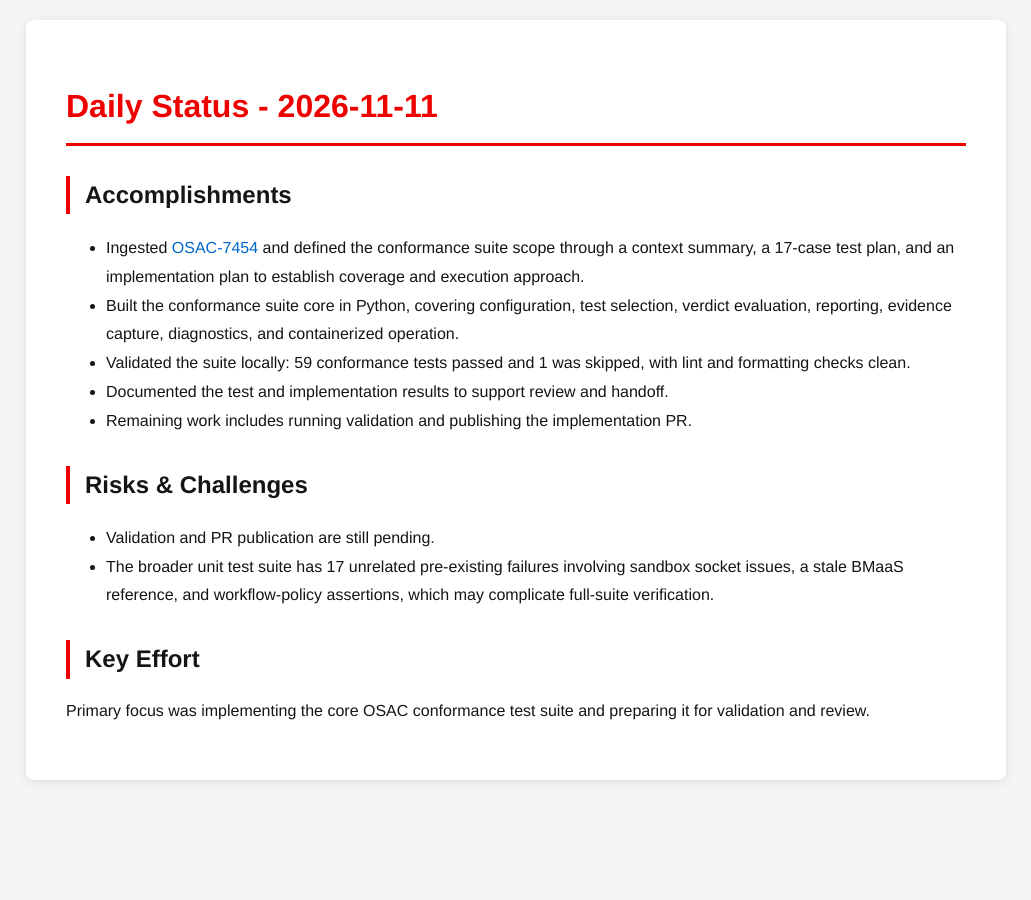
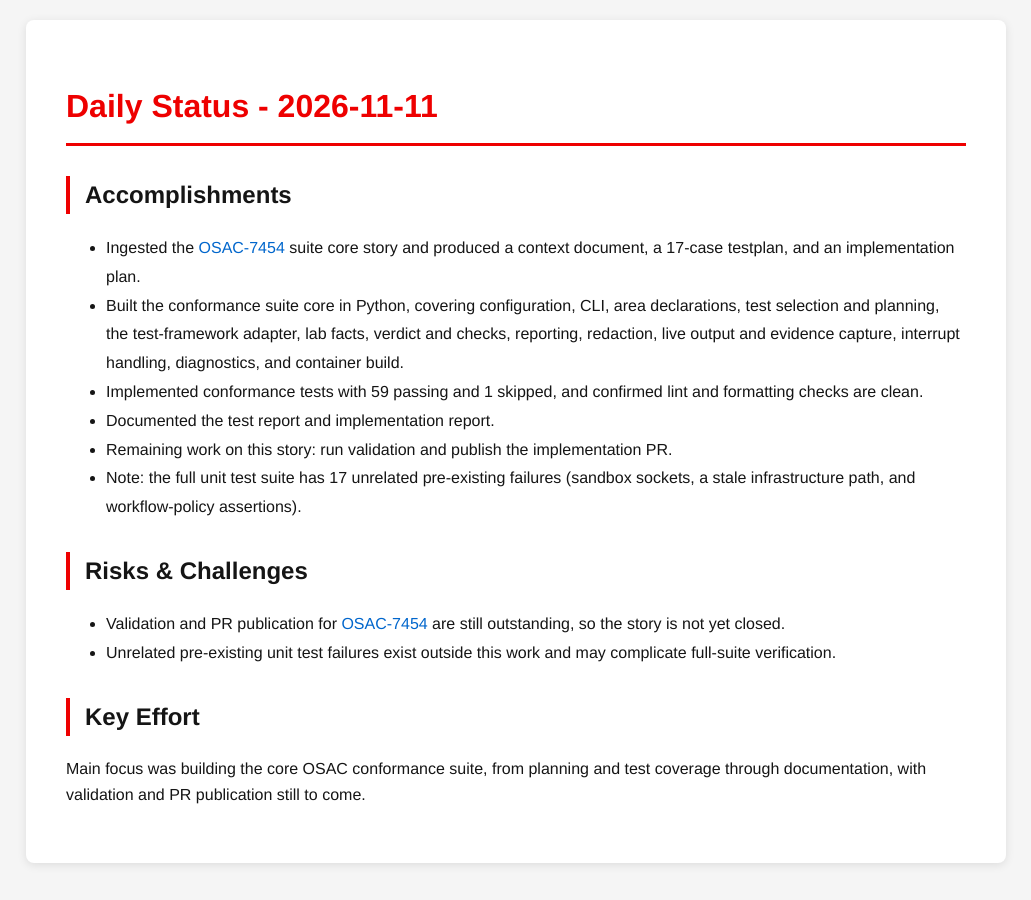
Before and after one commit to tzvatot/daily-status, a Jekyll site: the page built from 2026-11-11.md, in a window 1280 px wide. Shown: the whole page, without its empty margins (124-1155 px from the left). Built offline with Jekyll 4.4.1, drawn with Linux system fonts in a browser that asks for light colours.

Commit message:
Daily status update - 2026-11-11

```diff
--- a/2026-11-11.md
+++ b/2026-11-11.md
@@ -7,15 +7,16 @@ date: 2026-11-11
 # Daily Status - 2026-11-11
 
 ## Accomplishments
-- Ingested [OSAC-7454](https://redhat.atlassian.net/browse/OSAC-7454) and defined the conformance suite scope through a context summary, a 17-case test plan, and an implementation plan to establish coverage and execution approach.
-- Built the conformance suite core in Python, covering configuration, test selection, verdict evaluation, reporting, evidence capture, diagnostics, and containerized operation.
-- Validated the suite locally: 59 conformance tests passed and 1 was skipped, with lint and formatting checks clean.
-- Documented the test and implementation results to support review and handoff.
-- Remaining work includes running validation and publishing the implementation PR.
+- Ingested the [OSAC-7454](https://redhat.atlassian.net/browse/OSAC-7454) suite core story and produced a context document, a 17-case testplan, and an implementation plan.
+- Built the conformance suite core in Python, covering configuration, CLI, area declarations, test selection and planning, the test-framework adapter, lab facts, verdict and checks, reporting, redaction, live output and evidence capture, interrupt handling, diagnostics, and container build.
+- Implemented conformance tests with 59 passing and 1 skipped, and confirmed lint and formatting checks are clean.
+- Documented the test report and implementation report.
+- Remaining work on this story: run validation and publish the implementation PR.
+- Note: the full unit test suite has 17 unrelated pre-existing failures (sandbox sockets, a stale infrastructure path, and workflow-policy assertions).
 
 ## Risks & Challenges
-- Validation and PR publication are still pending.
-- The broader unit test suite has 17 unrelated pre-existing failures involving sandbox socket issues, a stale BMaaS reference, and workflow-policy assertions, which may complicate full-suite verification.
+- Validation and PR publication for [OSAC-7454](https://redhat.atlassian.net/browse/OSAC-7454) are still outstanding, so the story is not yet closed.
+- Unrelated pre-existing unit test failures exist outside this work and may complicate full-suite verification.
 
 ## Key Effort
-Primary focus was implementing the core OSAC conformance test suite and preparing it for validation and review.
+Main focus was building the core OSAC conformance suite, from planning and test coverage through documentation, with validation and PR publication still to come.
```
